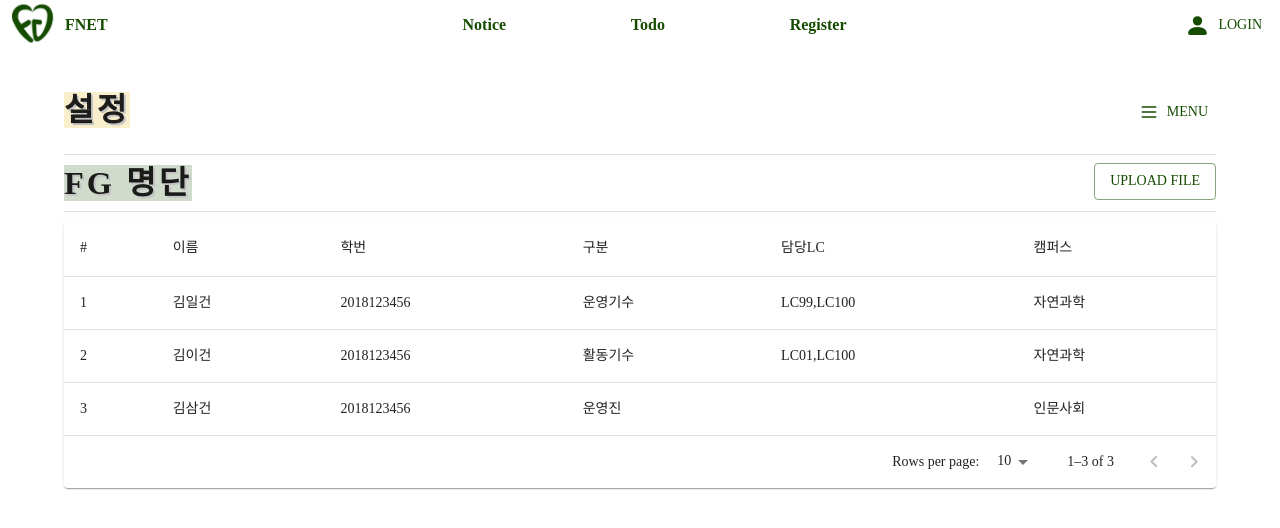
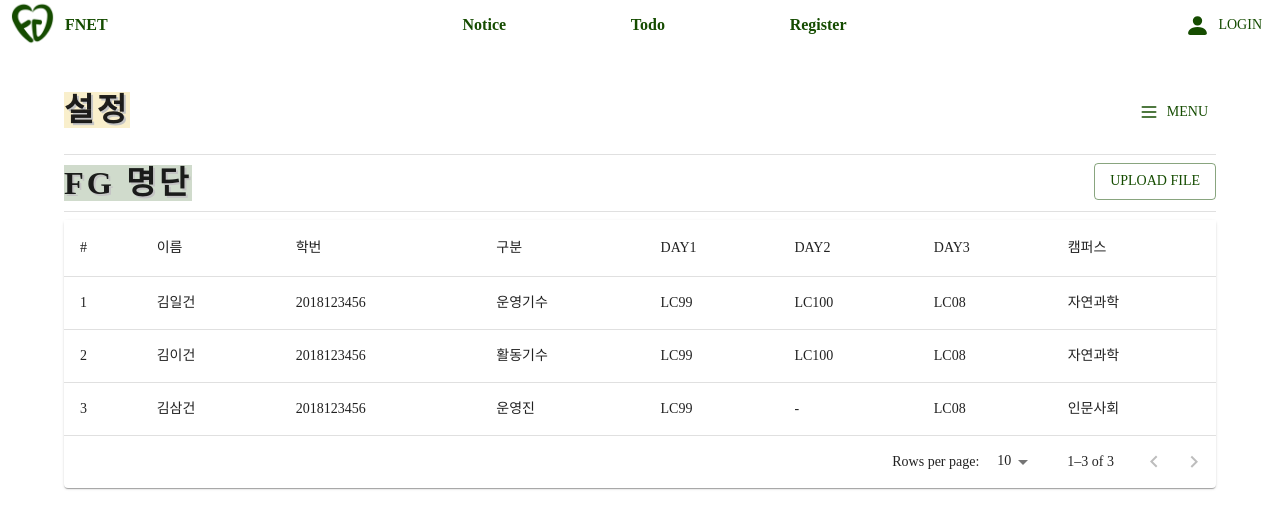
Before and after one commit to FGFnet/fnet, a React (Create React App) app in the folder frontend/: page /admin/fg in a window 1280 px wide. Shown: the top 528 px of the page. Built offline with nearby package versions, Linux system fonts and the light colour scheme; a web font is replaced by a local one.

Commit message:
chore(fe): change fgSetting table format(lc by date)

```diff
--- a/frontend/src/screen/admin/component/adminTable.tsx
+++ b/frontend/src/screen/admin/component/adminTable.tsx
@@ -67,6 +67,8 @@ export default function AdminTable({ header, data }: AdminTableType) {
                         if (value === 2) return <CustomTableCell>활동기수</CustomTableCell>
                       } else if (column.id === 'campus')
                         return <CustomTableCell>{value === 'n' ? '자연과학' : '인문사회'}</CustomTableCell>
+                      else if (column.id === 'DAY1' || 'DAY2' || 'DAY3')
+                        return <CustomTableCell>{value === '' ? '-' : value}</CustomTableCell>
                       else if (column.id === 'register') return <CustomTableCell>{value ? 'O' : 'X'}</CustomTableCell>
                       else return <CustomTableCell sx={{ wordBreak: 'keep-all' }}>{String(value)}</CustomTableCell>
                     }
--- a/frontend/src/screen/admin/fgSetting.tsx
+++ b/frontend/src/screen/admin/fgSetting.tsx
@@ -8,21 +8,27 @@ const data = [
     name: '김일건',
     student_id: '2018123456',
     role: 1,
-    lc_onDuty: ['LC99', 'LC100'],
+    lc_onDuty_1: 'LC99',
+    lc_onDuty_2: 'LC100',
+    lc_onDuty_3: 'LC08',
     campus: 'n',
   },
   {
     name: '김이건',
     student_id: '2018123456',
     role: 2,
-    lc_onDuty: ['LC01', 'LC100'],
+    lc_onDuty_1: 'LC99',
+    lc_onDuty_2: 'LC100',
+    lc_onDuty_3: 'LC08',
     campus: 'n',
   },
   {
     name: '김삼건',
     student_id: '2018123456',
     role: 0,
-    lc_onDuty: [],
+    lc_onDuty_1: 'LC99',
+    lc_onDuty_2: '',
+    lc_onDuty_3: 'LC08',
     campus: 's',
   },
 ]
@@ -36,7 +42,9 @@ export default function FgSettingScreen() {
     { id: 'name', label: '이름' },
     { id: 'student_id', label: '학번' },
     { id: 'role', label: '구분' },
-    { id: 'lc_onDuty', label: '담당LC' },
+    { id: 'lc_onDuty_1', label: 'DAY1' },
+    { id: 'lc_onDuty_2', label: 'DAY2' },
+    { id: 'lc_onDuty_3', label: 'DAY3' },
     { id: 'campus', label: '캠퍼스' },
   ]
 
```
